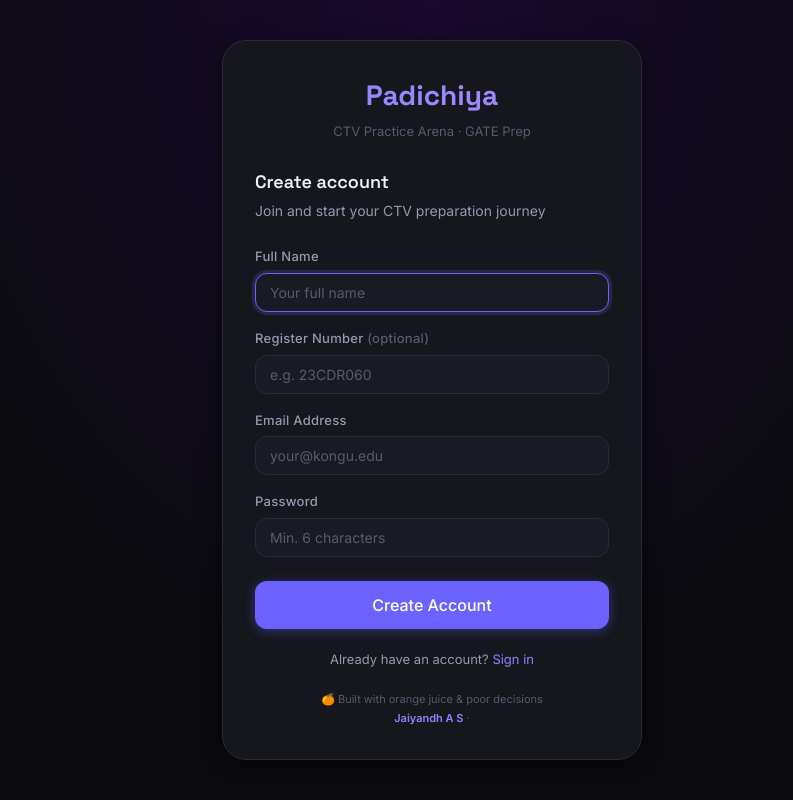
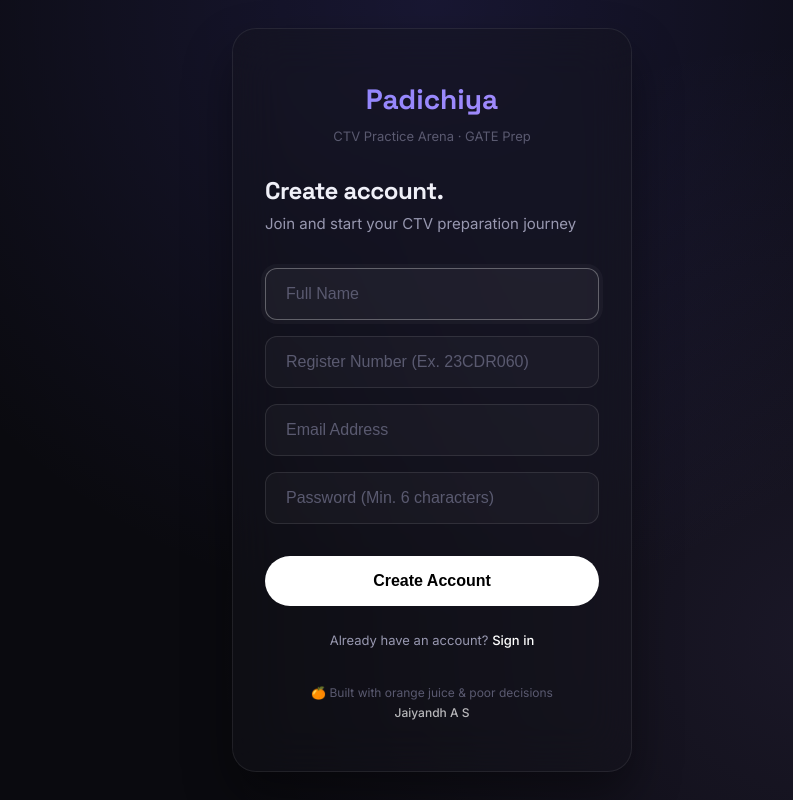
Before and after one commit to jaiyandhas/ctvhero, a Next.js app: page /register in a window 1280 px wide. Shown: the whole page, without its empty margins (208-1001 px from the left). Built offline with nearby package versions, Linux system fonts and the light colour scheme.

Commit message:
chore: update login, register, sidebar, and global styles

```diff
--- a/src/app/register/page.tsx
+++ b/src/app/register/page.tsx
@@ -67,8 +67,8 @@ export default function RegisterPage() {
                     <div className="auth-logo-sub">CTV Practice Arena · GATE Prep</div>
                 </div>
 
-                <h2 className="auth-title">Create account</h2>
-                <p style={{ color: 'var(--text-secondary)', fontSize: 14, marginBottom: 24 }}>
+                <h2 className="auth-title" style={{ fontWeight: 700, letterSpacing: '-0.02em', fontSize: '1.6rem' }}>Create account.</h2>
+                <p style={{ color: 'var(--text-secondary)', fontSize: 15, marginBottom: 32, fontWeight: 400 }}>
                     Join and start your CTV preparation journey
                 </p>
 
@@ -82,45 +82,41 @@ export default function RegisterPage() {
                 )}
 
                 <form onSubmit={handleRegister}>
-                    <div className="form-group">
-                        <label className="form-label">Full Name</label>
+                    <div className="form-group" style={{ marginBottom: 16 }}>
                         <input
-                            className="form-input"
+                            className="apple-input"
                             type="text"
-                            placeholder="Your full name"
+                            placeholder="Full Name"
                             value={formData.name}
                             onChange={e => setFormData(f => ({ ...f, name: e.target.value }))}
                             required
                             autoFocus
                         />
                     </div>
-                    <div className="form-group">
-                        <label className="form-label">Register Number <span style={{ color: 'var(--text-muted)' }}>(optional)</span></label>
+                    <div className="form-group" style={{ marginBottom: 16 }}>
                         <input
-                            className="form-input"
+                            className="apple-input"
                             type="text"
-                            placeholder="e.g. 23CDR060"
+                            placeholder="Register Number (Ex. 23CDR060)"
                             value={formData.registerNumber}
                             onChange={e => setFormData(f => ({ ...f, registerNumber: e.target.value }))}
                         />
                     </div>
-                    <div className="form-group">
-                        <label className="form-label">Email Address</label>
+                    <div className="form-group" style={{ marginBottom: 16 }}>
                         <input
-                            className="form-input"
+                            className="apple-input"
                             type="email"
-                            placeholder="your@kongu.edu"
+                            placeholder="Email Address"
                             value={formData.email}
                             onChange={e => setFormData(f => ({ ...f, email: e.target.value }))}
                             required
                         />
                     </div>
-                    <div className="form-group">
-                        <label className="form-label">Password</label>
+                    <div className="form-group" style={{ marginBottom: 32 }}>
                         <input
-                            className="form-input"
+                            className="apple-input"
                             type="password"
-                            placeholder="Min. 6 characters"
+                            placeholder="Password (Min. 6 characters)"
                             value={formData.password}
                             onChange={e => setFormData(f => ({ ...f, password: e.target.value }))}
                             required
@@ -128,24 +124,22 @@ export default function RegisterPage() {
                     </div>
                     <button
                         type="submit"
-                        className="btn btn-primary btn-full btn-lg"
+                        className="apple-btn"
                         disabled={loading}
-                        style={{ marginTop: 8 }}
                     >
-                        {loading ? <span className="spinner" /> : null}
+                        {loading ? <span className="spinner" style={{ width: 18, height: 18, borderWidth: 2, borderColor: 'rgba(0,0,0,0.1)', borderTopColor: '#000' }} /> : null}
                         {loading ? 'Creating account...' : 'Create Account'}
                     </button>
                 </form>
 
-                <div className="auth-switch">
+                <div className="auth-switch" style={{ marginTop: 24 }}>
                     Already have an account?{' '}
-                    <Link href="/login">Sign in</Link>
+                    <Link href="/login" style={{ fontWeight: 500, color: '#fff' }}>Sign in</Link>
                 </div>
 
-                <div style={{ textAlign: 'center', marginTop: 20, fontSize: 11, color: 'var(--text-muted)', lineHeight: 1.7 }}>
+                <div style={{ textAlign: 'center', marginTop: 32, fontSize: 12, color: 'var(--text-muted)', lineHeight: 1.7 }}>
                     🍊 Built with orange juice &amp; poor decisions<br />
-                    <span style={{ color: 'var(--accent-light)', fontWeight: 600 }}>Jaiyandh A S</span>
-                    <span> · </span>
+                    <span style={{ color: 'rgba(255,255,255,0.7)', fontWeight: 500 }}>Jaiyandh A S</span>
                 </div>
             </div>
         </div>
--- a/src/components/Sidebar.tsx
+++ b/src/components/Sidebar.tsx
@@ -119,7 +119,6 @@ export default function Sidebar() {
                     <span>🍊 Built with orange juice & poor decisions</span>
                     <br />
                     <span style={{ color: 'var(--accent-light)', fontWeight: 600 }}>Jaiyandh A S</span>
-                    <span style={{ color: 'var(--text-muted)' }}> · 23CDR060</span>
                 </div>
             </div>
         </aside>
--- a/src/styles/globals.css
+++ b/src/styles/globals.css
@@ -952,17 +952,87 @@ a:hover {
   align-items: center;
   justify-content: center;
   padding: 24px;
-  background: radial-gradient(ellipse at top, #1a0a2e 0%, var(--bg-primary) 60%);
+  background: radial-gradient(circle at 50% 0%, rgba(108, 99, 255, 0.15), transparent 60%),
+    radial-gradient(circle at 80% 80%, rgba(167, 139, 250, 0.1), transparent 50%),
+    var(--bg-primary);
+  overflow: hidden;
 }
 
 .auth-card {
   width: 100%;
-  max-width: 420px;
-  background: var(--bg-card);
-  border: 1px solid var(--border);
-  border-radius: var(--radius-xl);
-  padding: 32px;
-  box-shadow: var(--shadow-card);
+  max-width: 400px;
+  background: rgba(22, 22, 29, 0.4);
+  backdrop-filter: blur(24px);
+  -webkit-backdrop-filter: blur(24px);
+  border: 1px solid rgba(255, 255, 255, 0.08);
+  border-radius: 24px;
+  padding: 48px 32px;
+  box-shadow: 0 24px 48px rgba(0, 0, 0, 0.4);
+  animation: appleScaleUp 0.8s cubic-bezier(0.16, 1, 0.3, 1) forwards;
+  opacity: 0;
+  transform: translateY(20px) scale(0.98);
+}
+
+@keyframes appleScaleUp {
+  to {
+    opacity: 1;
+    transform: translateY(0) scale(1);
+  }
+}
+
+.apple-input {
+  width: 100%;
+  background: rgba(255, 255, 255, 0.03);
+  border: 1px solid rgba(255, 255, 255, 0.1);
+  border-radius: 12px;
+  padding: 16px 20px;
+  font-size: 16px;
+  color: var(--text-primary);
+  transition: all 0.3s cubic-bezier(0.16, 1, 0.3, 1);
+  outline: none;
+}
+
+.apple-input:focus {
+  background: rgba(255, 255, 255, 0.05);
+  border-color: rgba(255, 255, 255, 0.3);
+  box-shadow: 0 0 0 4px rgba(255, 255, 255, 0.03);
+}
+
+.apple-input::placeholder {
+  color: var(--text-muted);
+  font-weight: 400;
+}
+
+.apple-btn {
+  width: 100%;
+  background: #ffffff;
+  color: #000000;
+  border-radius: 999px;
+  padding: 16px;
+  font-size: 16px;
+  font-weight: 600;
+  border: none;
+  cursor: pointer;
+  transition: all 0.3s cubic-bezier(0.16, 1, 0.3, 1);
+  display: flex;
+  align-items: center;
+  justify-content: center;
+  gap: 8px;
+}
+
+.apple-btn:hover:not(:disabled) {
+  transform: scale(1.02);
+  background: #f0f0f0;
+}
+
+.apple-btn:active:not(:disabled) {
+  transform: scale(0.98);
+}
+
+.apple-btn:disabled {
+  opacity: 0.5;
+  cursor: not-allowed;
+  transform: none;
 }
 
 .auth-logo {
```
Also changed, not shown: src/app/login/page.tsx (+14 -17 lines).
